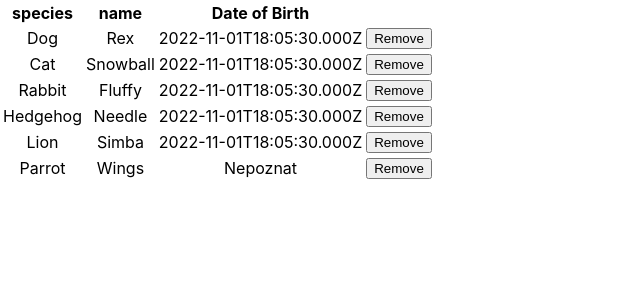
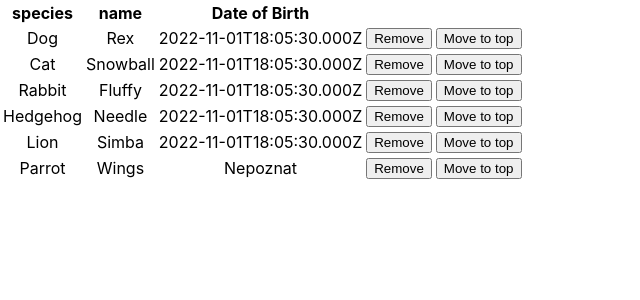
Before and after one commit to doooox/zoo, a React (Create React App) app: page / in a window 1280 px wide. Shown: the top 300 px of the page, without its empty margins (0-640 px from the left). Built offline with nearby package versions, Linux system fonts and the light colour scheme.

Commit message:
Add move to top button

```diff
--- a/src/components/AnimalList.js
+++ b/src/components/AnimalList.js
@@ -1,4 +1,4 @@
-import React, {useState} from 'react'
+import React, { useState } from 'react'
 
 const AnimalList = () => {
     const date = new Date().toISOString().toString();
@@ -73,6 +73,23 @@ const AnimalList = () => {
                                     Remove
                                 </button>
                             </td>
+
+                            <td>
+                                <button
+                                    type='button'
+                                    onClick={() => {
+                                        setAnimals(
+                                            animals.reduce((prev, curr) => {
+                                                return animal.id === curr.id
+                                                    ? [curr, ...prev]
+                                                    : [...prev, curr];
+                                            }, [])
+                                        );
+                                    }}
+                                >
+                                    Move to top
+                                </button>
+                            </td>
                         </tr>
                     )
                     )}
```
